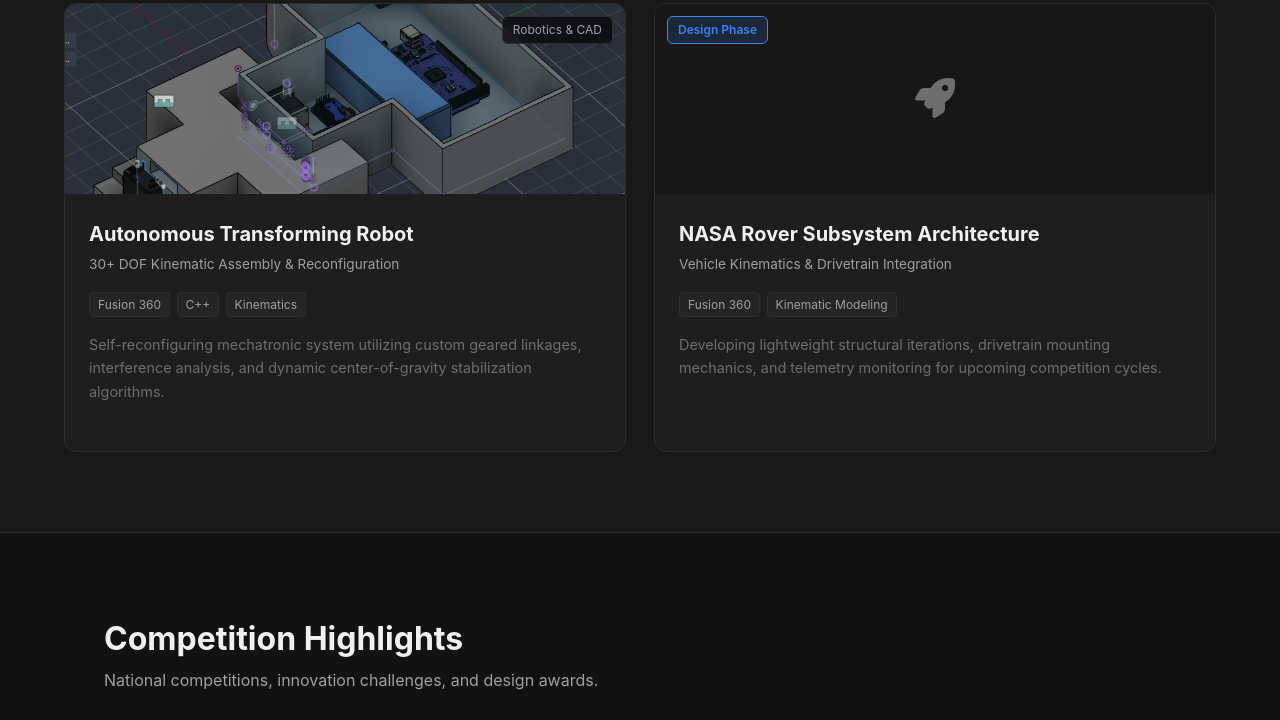
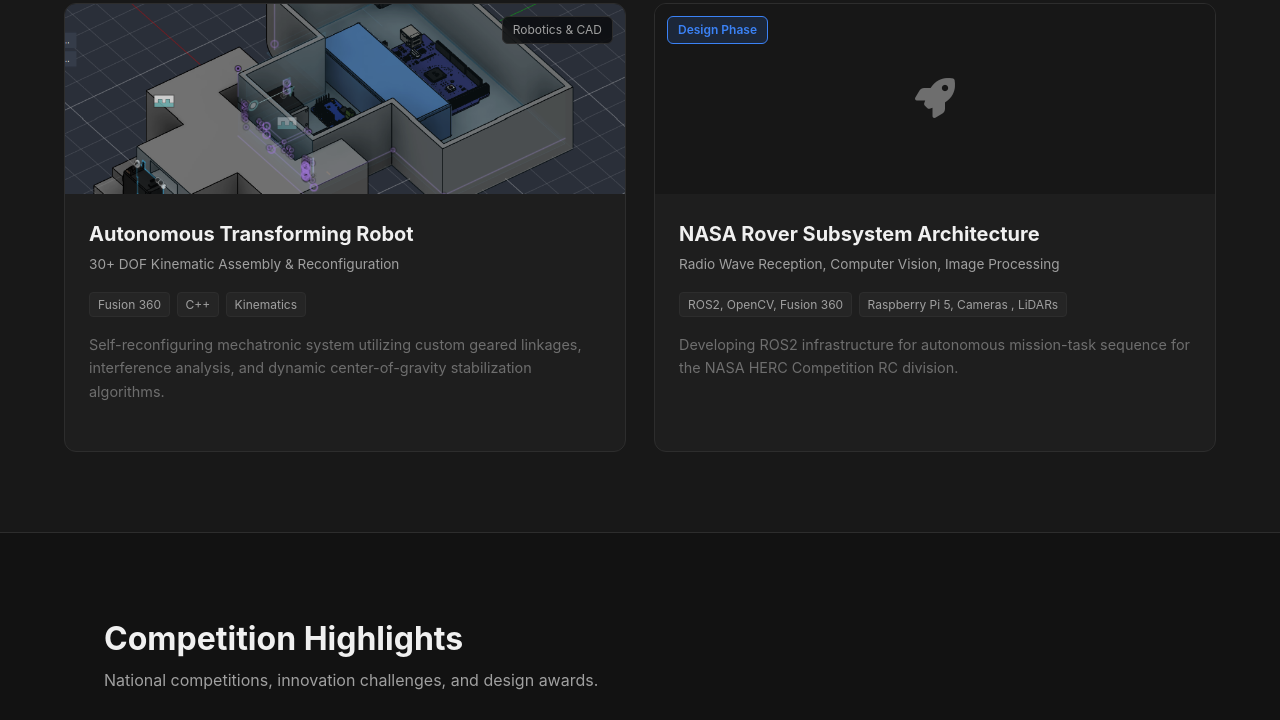
Before and after one commit to EthanW87/EthanW87.github.io, a plain HTML site: page index.html in a window 1280 px wide. Shown: the part 2066-2786 px from the top of the page. Drawn offline with Linux system fonts and the light colour scheme; some packages are replaced by stand-ins of ours; a script that the page names is missing.

Commit message:
herc update

```diff
--- a/index.html
+++ b/index.html
@@ -189,12 +189,12 @@
                     </div>
                     <div class="module-body">
                         <h3>NASA Rover Subsystem Architecture</h3>
-                        <p class="module-subtitle">Vehicle Kinematics & Drivetrain Integration</p>
+                        <p class="module-subtitle">Radio Wave Reception, Computer Vision, Image Processing</p>
                         <div class="tags">
-                            <span class="tag">Fusion 360</span>
-                            <span class="tag">Kinematic Modeling</span>
+                            <span class="tag">ROS2, OpenCV, Fusion 360</span>
+                            <span class="tag">Raspberry Pi 5, Cameras , LiDARs</span>
                         </div>
-                        <p class="module-desc">Developing lightweight structural iterations, drivetrain mounting mechanics, and telemetry monitoring for upcoming competition cycles.</p>
+                        <p class="module-desc">Developing ROS2 infrastructure for autonomous mission-task sequence for the NASA HERC Competition RC division.</p>
                     </div>
                 </article>
             </div>
```
